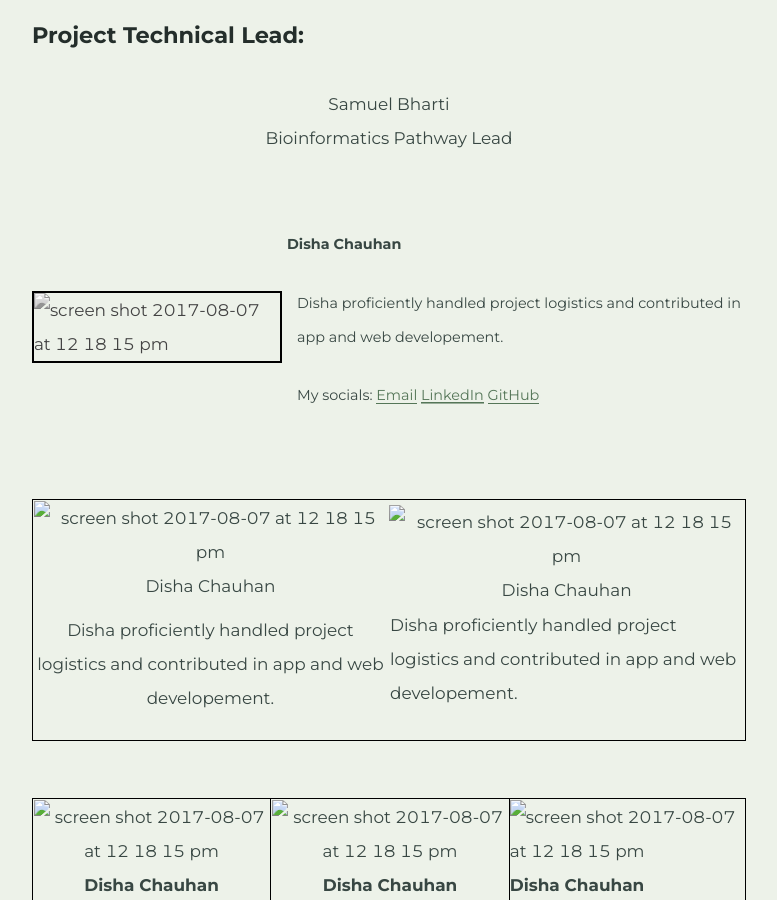
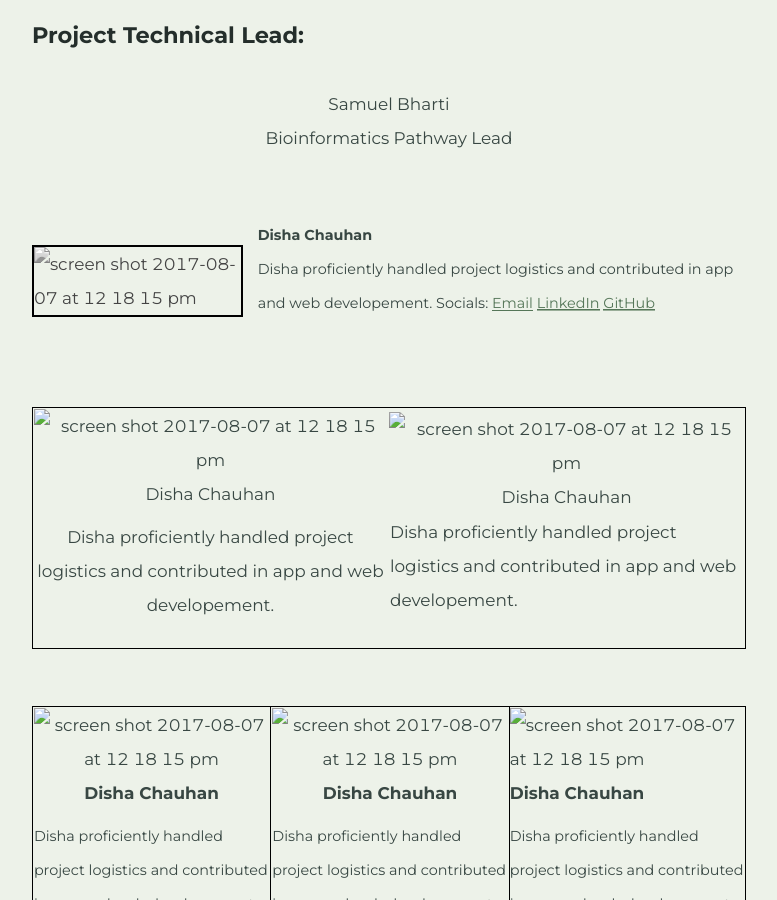
Before and after one commit to BI-STEM-Away/sMAP, a Jekyll site: the page built from ourTeam.md, in a window 1280 px wide and 900 px high, scrolled down 459 px. Shown: the whole window, without its empty margins (251-1028 px from the left). Built offline with Jekyll 4.4.1, drawn with Linux system fonts in a browser that asks for light colours.

Commit message:
Update ourTeam.md

```diff
--- a/ourTeam.md
+++ b/ourTeam.md
@@ -34,9 +34,10 @@ feature_text: |
       src="https://bi-stem-away.github.io/shiny_app_dev/images/Disha.jpeg">
       </td>
       <td style="font-size:85%;padding:5px;">
-      <p><strong>Disha Chauhan</strong></p>
-      <p style="margin-left:10px; text-align:left;padding:0;">Disha proficiently handled project logistics and contributed in app and web developement.</p>
-      <p style="margin-left:10px; text-align:left;padding:0;">My socials:
+      <p style="margin-left:10px; text-align:left;padding:0;">
+      <strong>Disha Chauhan</strong><br>
+      Disha proficiently handled project logistics and contributed in app and web developement.
+      Socials:
       <a href="mailto:samuelbharti@gmail.com">Email</a>
       <a target='_blank' href="https://www.linkedin.com/in/samuelbharti/">LinkedIn</a>
       <a target='_blank' href="https://www.researchgate.net/profile/">
```
